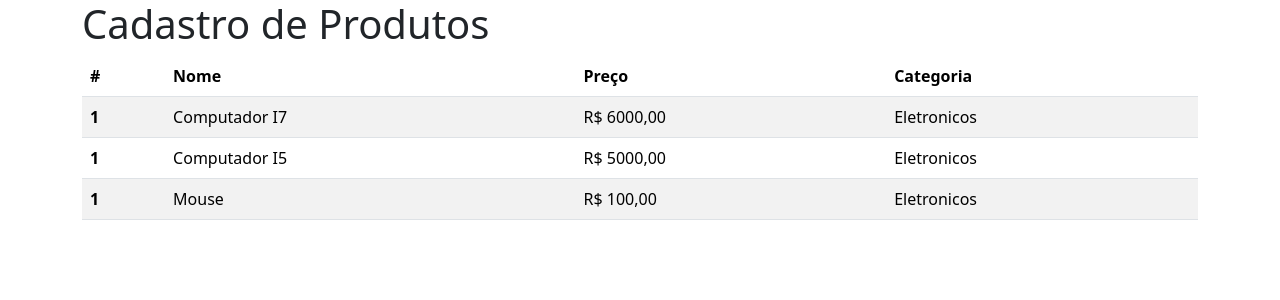
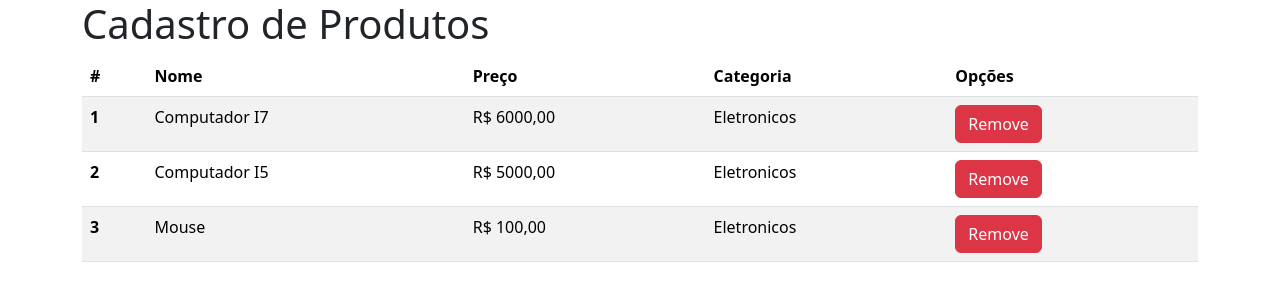
Before and after one commit to JoseMGomes/product-fatec-2024, an Angular app: page / in a window 1280 px wide. Shown: the top 300 px of the page. Built offline with nearby package versions, Linux system fonts and the light colour scheme; data requests are answered from the project's data file.

Commit message:
button to delete the product

```diff
--- a/db.json
+++ b/db.json
@@ -7,11 +7,11 @@
       "category": "Eletronicos"
     },
     {
-      "id": 1,
+      "id": 2,
       "name": " Computador I5",
       "price": 5000.0,
       "category": "Eletronicos"
     },
-    { "id": 1, "name": "Mouse", "price": 100, "category": "Eletronicos" }
+    { "id": 3, "name": "Mouse", "price": 100, "category": "Eletronicos" }
   ]
 }
--- a/src/app/product.service.ts
+++ b/src/app/product.service.ts
@@ -4,15 +4,16 @@ import { Injectable } from '@angular/core';
 import { Observable } from 'rxjs';
 
 @Injectable({
-  providedIn: 'root'
+  providedIn: 'root',
 })
 export class ProductService {
+  constructor(private http: HttpClient) {}
 
-  constructor(private http : HttpClient) { }
-
-
-  getProducts() : Observable<Product []>{
-    return this.http.get<Product []>('http://localhost:3000/products');
+  getProducts(): Observable<Product[]> {
+    return this.http.get<Product[]>('http://localhost:3000/products');
   }
 
+  delete(product: Product): Observable<void> {
+    return this.http.delete<void>('http://localhost:3000/products/' + product.id);
+  }
 }
--- a/src/app/products-table/products-table.component.html
+++ b/src/app/products-table/products-table.component.html
@@ -1,6 +1,4 @@
 <div class="container">
-
-
   <table class="table table-striped">
     <thead>
       <tr>
@@ -8,18 +6,17 @@
         <th scope="col">Nome</th>
         <th scope="col">Preço</th>
         <th scope="col">Categoria</th>
+        <th scope="col">Opções</th>
       </tr>
     </thead>
     <tbody>
       <tr *ngFor="let product of products">
-        <th scope="row">{{product.id}}</th>
-        <td>{{product.name}}</td>
-        <td> R$ {{product.price}},00</td>
-        <td>{{product.category}}</td>
+        <th scope="row">{{ product.id }}</th>
+        <td>{{ product.name }}</td>
+        <td>R$ {{ product.price }},00</td>
+        <td>{{ product.category }}</td>
+        <td><button class="btn btn-danger" (click)="delete(product)">Remove</button></td>
       </tr>
-
     </tbody>
   </table>
-
-
 </div>
--- a/src/app/products-table/products-table.component.ts
+++ b/src/app/products-table/products-table.component.ts
@@ -20,4 +20,10 @@ export class ProductsTableComponent implements OnInit {
       next: (data) => (this.products = data),
     });
   }
+
+  delete(product: Product){
+    this.service.delete(product).subscribe({
+      next:() => this.loadProducts
+    })
+  }
 }
```
